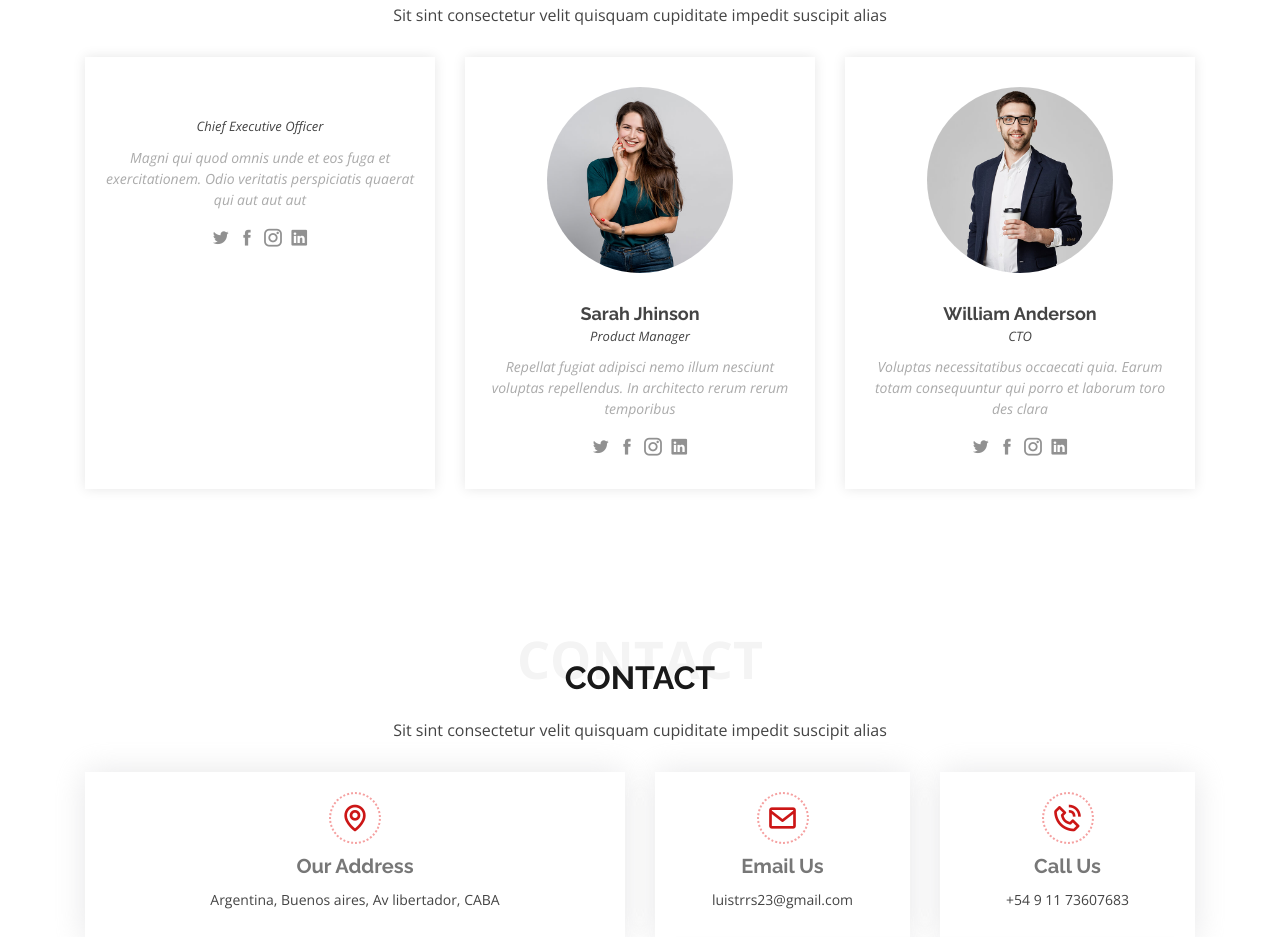
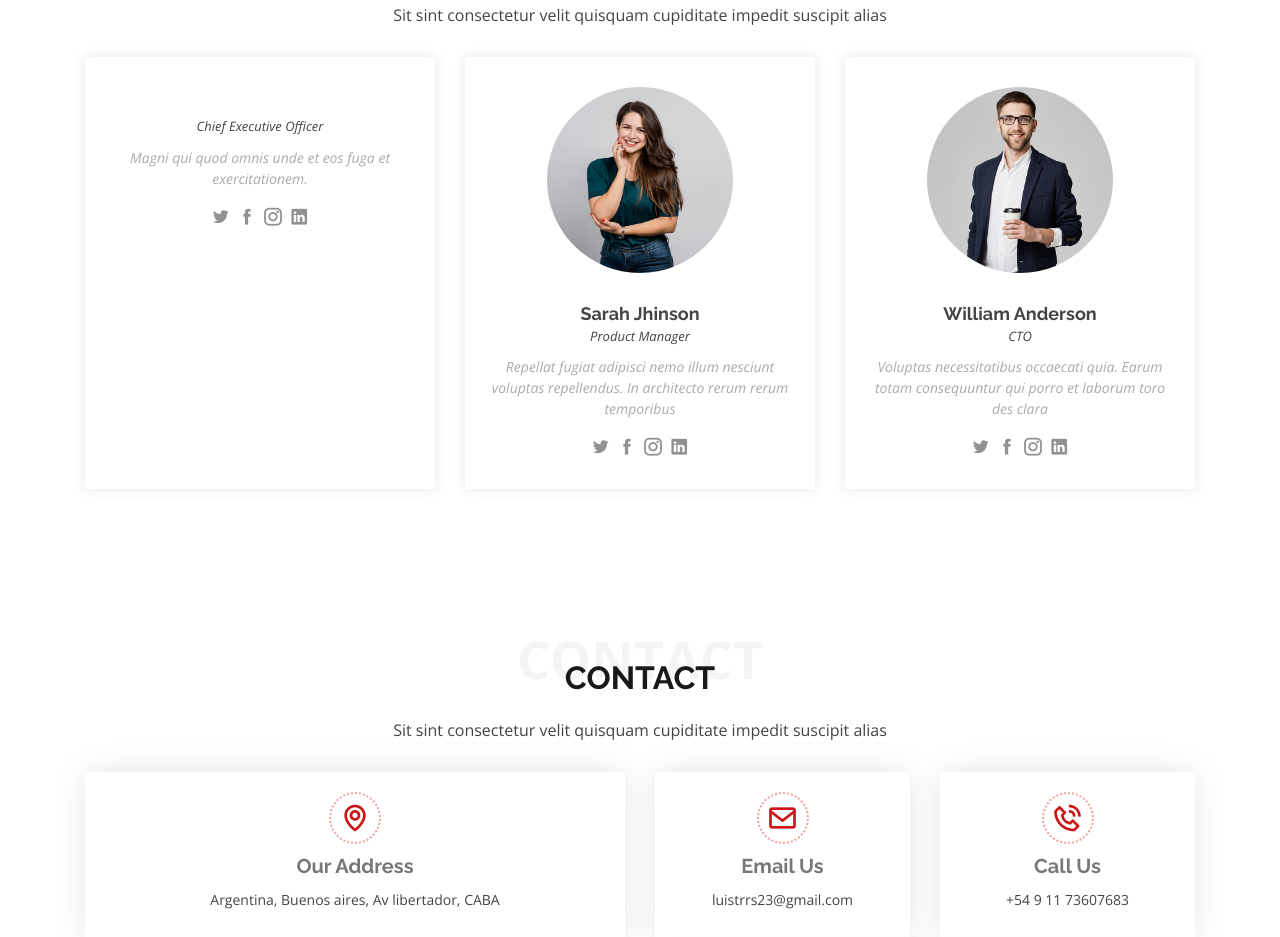
Before and after one commit to luismiiguel05/my-first-web-page, a plain HTML site: page index.html in a window 1280 px wide. Shown: the part 5378-6315 px from the top of the page. Drawn offline with nearby package versions, Linux system fonts and the light colour scheme.

Commit message:
Update index.html

```diff
--- a/index.html
+++ b/index.html
@@ -493,7 +493,7 @@
               <h4Luis Miguel Torres</h4>
               <span>Chief Executive Officer</span>
               <p>
-                Magni qui quod omnis unde et eos fuga et exercitationem. Odio veritatis perspiciatis quaerat qui aut aut aut
+                Magni qui quod omnis unde et eos fuga et exercitationem.
               </p>
               <div class="social">
                 <a href=""><i class="icofont-twitter"></i></a>
```
